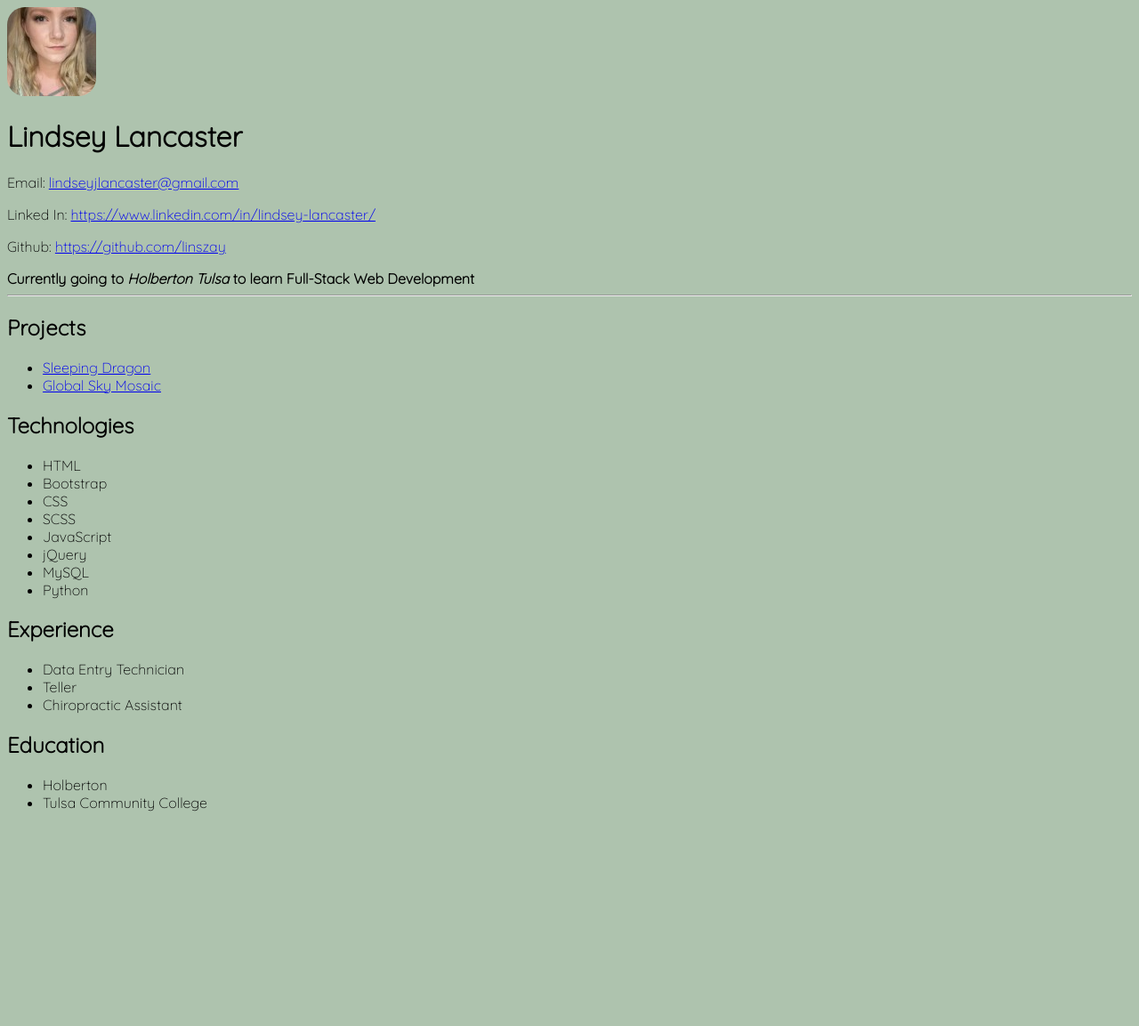
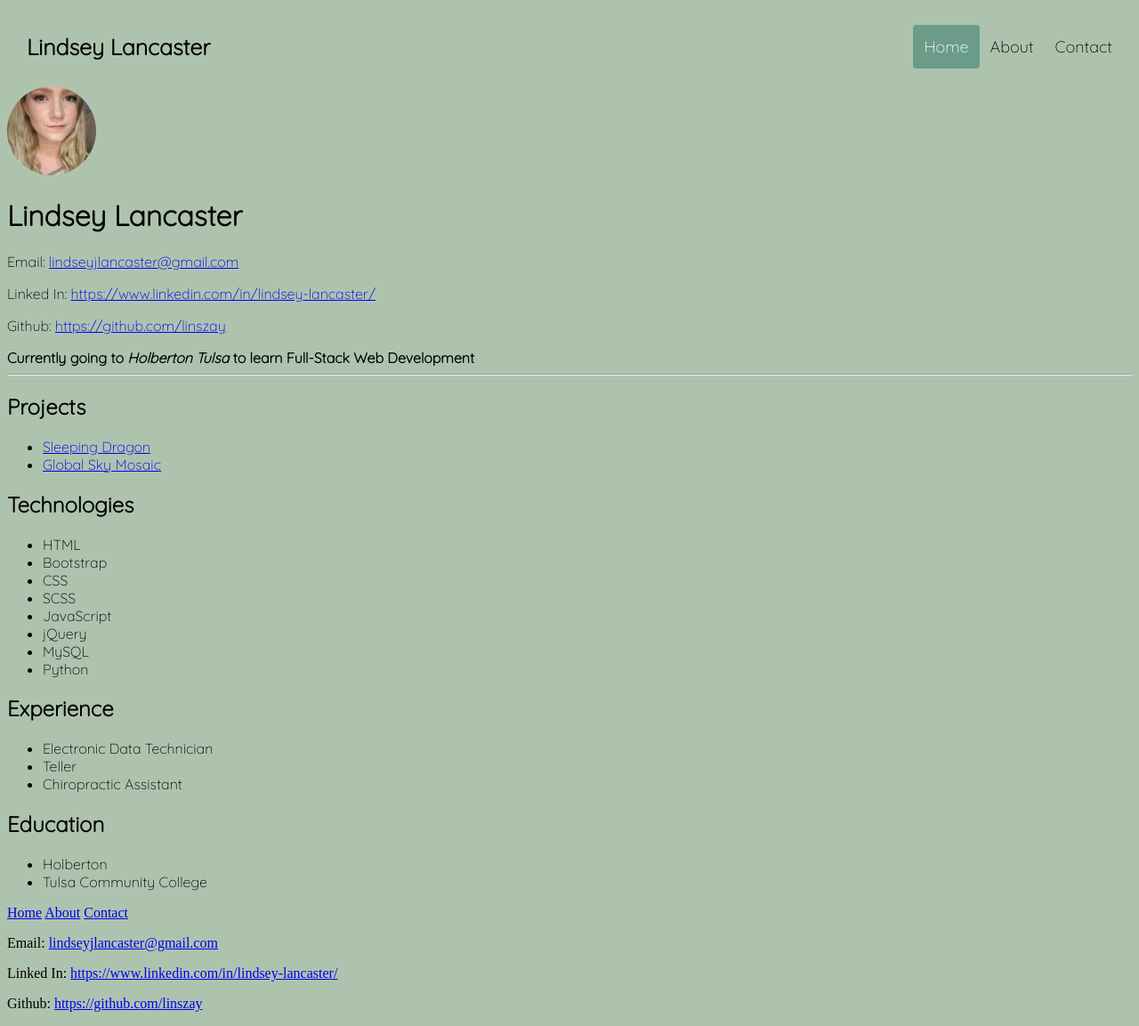
Before and after one commit to linszay/Personal-Site, a plain HTML site: page main.html in a window 1280 px wide. Shown: the whole page at 89% size. Before the commit the page ends 928 px from the top, so only its background shows below. Drawn offline with Linux system fonts and the light colour scheme.

Commit message:
pushing updates to styling, main, and about page

```diff
--- a/main.html
+++ b/main.html
@@ -13,6 +13,14 @@
 </head>
 <body class="default">
     <header>
+        <div class="header">
+            <a href="#default" class="logo">Lindsey Lancaster</a>
+            <div class="header-right">
+              <a class="active" href="#home">Home</a>
+              <a href="aboutme.html">About</a>
+              <a href="contact.html">Contact</a>
+            </div>
+        </div>
         <div class="personal-info">
             <img class="avatar" src="/image/linkedinpic.jpeg" alt="">
             <h1>Lindsey Lancaster</h1>
@@ -51,7 +59,7 @@
         <div class="experience">
             <h2>Experience</h2>
             <ul>
-                <li>Data Entry Technician</li>
+                <li>Electronic Data Technician</li>
                 <li>Teller</li>
                 <li>Chiropractic Assistant</li>
             </ul>
@@ -67,7 +75,16 @@
         </div>
     </section>
     <footer>
-
+        <div class="pages">
+            <a href="main.html">Home</a>
+            <a href="aboutme.html">About</a>
+            <a href="contact.html">Contact</a>
+        </div>
+        <div class="social">
+            <p>Email: <a href="mailto:lindseyjlancaster@gmail.com">lindseyjlancaster@gmail.com</a></p>
+            <p>Linked In: <a href="https://www.linkedin.com/in/lindsey-lancaster/">https://www.linkedin.com/in/lindsey-lancaster/</a></p>
+            <p>Github: <a href="https://github.com/linszay">https://github.com/linszay</a></p>
+        </div>
     </footer>
 </body>
 </html>
--- a/styles.css
+++ b/styles.css
@@ -16,9 +16,65 @@
     background-color: var(--bg-color);
 }
 
+/* Style the header with a grey background and some padding */
+.header {
+    overflow: hidden;
+    background-color: var(--bg-color);
+    padding: 20px 10px;
+  }
+
+  /* Style the header links */
+  .header a {
+    float: left;
+    color: black;
+    text-align: center;
+    padding: 12px;
+    text-decoration: none;
+    font-size: 18px;
+    line-height: 25px;
+    border-radius: 4px;
+    font-family: var(--font-family);
+  }
+
+  /* Style the logo link (notice that we set the same value of line-height and font-size to prevent the header to increase when the font gets bigger */
+  .header a.logo {
+    font-size: 25px;
+    font-weight: bold;
+    font-family: var(--font-family);
+  }
+
+  /* Change the background color on mouse-over */
+  .header a:hover {
+    background-color: var(--font-color);
+    color: black;
+  }
+
+  /* Style the active/current link*/
+  .header a.active {
+    background-color: var(--font-color);
+    color: white;
+  }
+
+  /* Float the link section to the right */
+  .header-right {
+    float: right;
+  }
+
+  /* Add media queries for responsiveness - when the screen is 500px wide or less, stack the links on top of each other */
+  @media screen and (max-width: 500px) {
+    .header a {
+      float: none;
+      display: block;
+      text-align: left;
+    }
+    .header-right {
+      float: none;
+    }
+  }
+
 .personal-info {
     > img {
-        border-radius: 20px;
+        border-radius: 50px;
         max-width: 120px;
         max-height: 120px;
     }
```
Also changed, not shown: aboutme.html (added, +37 -0 lines), image/lindseybackground.jpeg (added).
